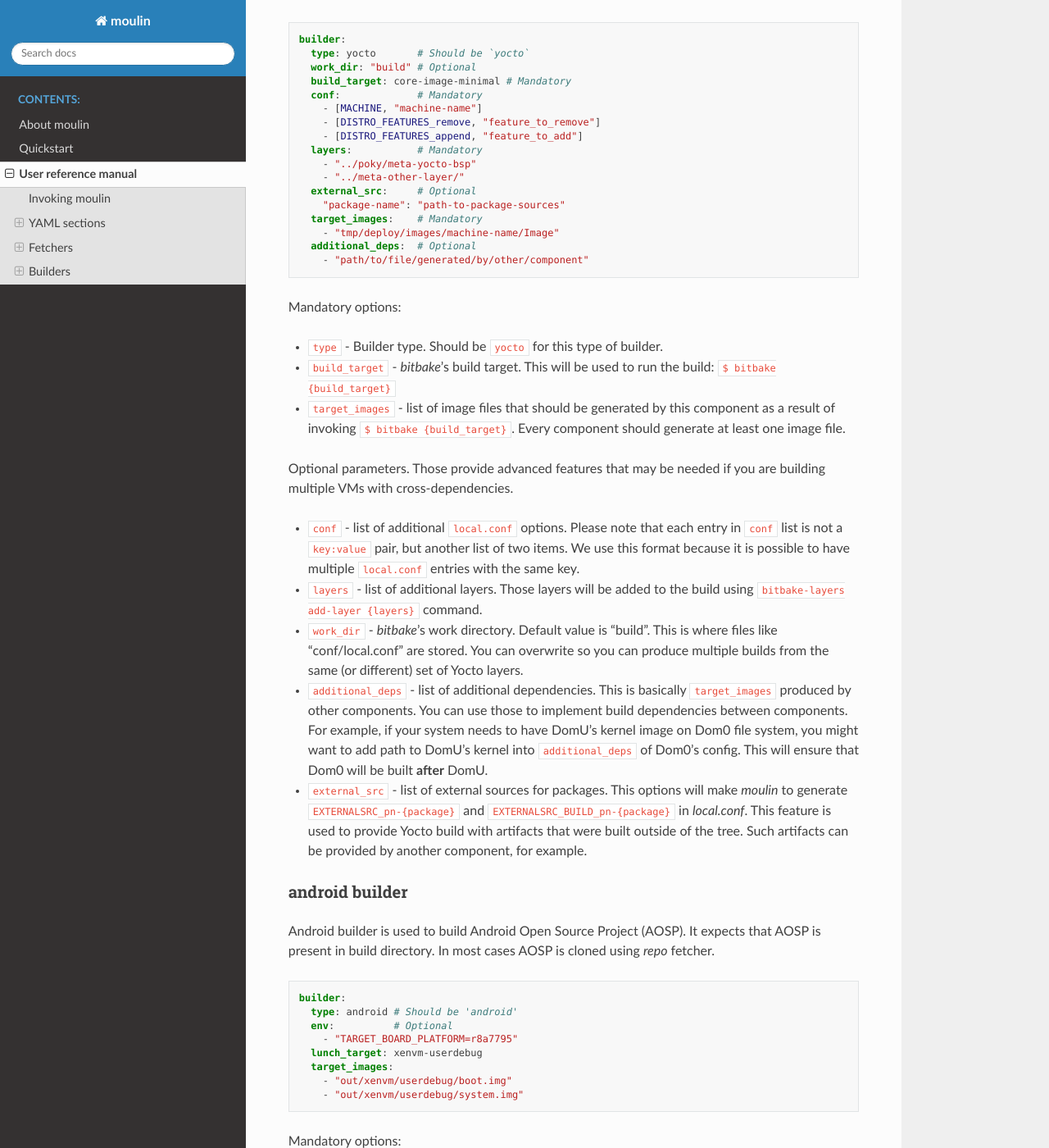
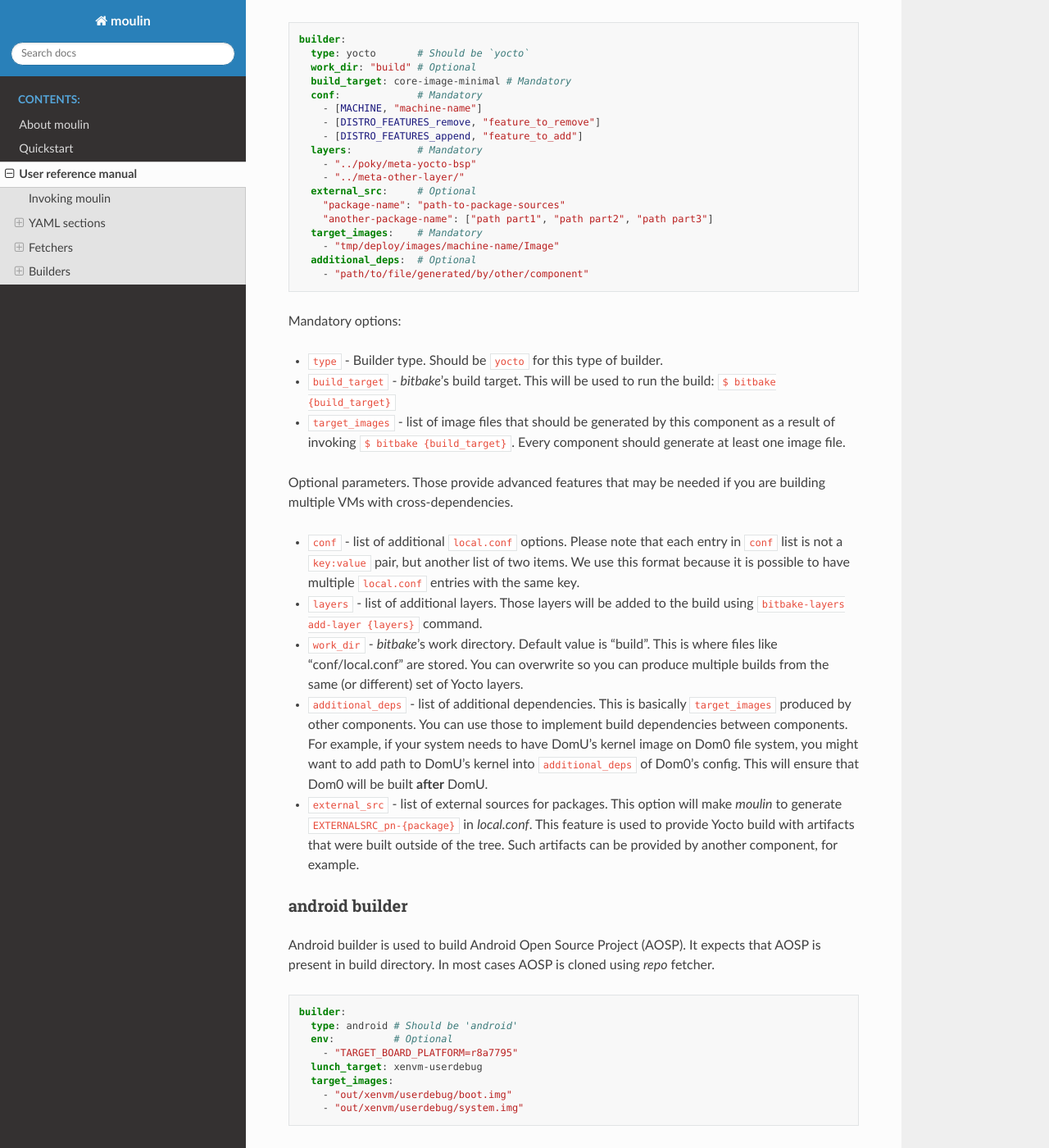
Before and after one commit to xen-troops/moulin, a Sphinx documentation site: the page built from docs/user-reference.rst, in a window 1280 px wide and 1400 px high, scrolled down 5029 px. Shown: the whole window at 82% size. Built offline with Sphinx 7.4.7 and the Read the Docs theme 2.0.0, drawn with Linux system fonts in a browser that asks for light colours.

Commit message:
yocto builder: rework external_src option
1. Do not emit EXTERNALSRC_BUILT_pn keys in local.conf
2. Support for multi-part paths

Signed-off-by: Volodymyr Babchuk <volodymyr_babchuk@epam.com>

```diff
--- a/docs/user-reference.rst
+++ b/docs/user-reference.rst
@@ -282,6 +282,7 @@ additional layers and :code:`bitbake` used to perform the build.
       - "../meta-other-layer/"
     external_src:     # Optional
       "package-name": "path-to-package-sources"
+      "another-package-name": ["path part1", "path part2", "path part3"]
     target_images:    # Mandatory
       - "tmp/deploy/images/machine-name/Image"
     additional_deps:  # Optional
@@ -327,12 +328,11 @@ needed if you are building multiple VMs with cross-dependencies.
   ensure that Dom0 will be built **after** DomU.
 
 * :code:`external_src` - list of external sources for packages. This
-  options will make `moulin` to generate
-  :code:`EXTERNALSRC_pn-{package}` and
-  :code:`EXTERNALSRC_BUILD_pn-{package}` in `local.conf`. This feature
-  is used to provide Yocto build with artifacts that were built
-  outside of the tree. Such artifacts can be provided by another
-  component, for example.
+  option will make `moulin` to generate
+  :code:`EXTERNALSRC_pn-{package}` in `local.conf`. This feature is
+  used to provide Yocto build with artifacts that were built outside
+  of the tree. Such artifacts can be provided by another component,
+  for example.
 
 android builder
 ^^^^^^^^^^^^^^^
```
Also changed, not shown: 1 other file.
